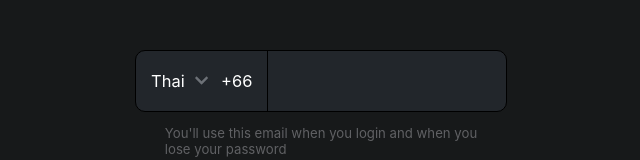
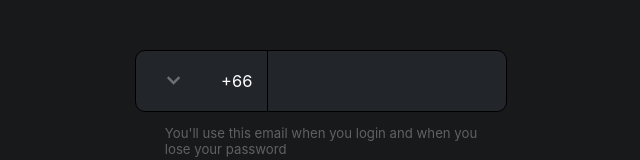
Before and after one commit to iamta-dev/castcle-web, an Angular app: page / in a window 1280 px wide. Both pictures are taken after a click on the button "Next". Shown: the part 207-367 px from the top of the page, without its empty margins (319-959 px from the left). Built offline with nearby package versions, Linux system fonts and the light colour scheme.

Commit message:
fix dropdown

```diff
--- a/src/app/components/dropdown/dropdown.component.html
+++ b/src/app/components/dropdown/dropdown.component.html
@@ -1,5 +1,5 @@
 <div class="dropdown" data-dropdown>
-    <button class="flex-row dropdown-btn" (click)="showDropDown($event)" data-dropdown-button>
+    <button class="flex-row dropdown-btn" (click)="showDropDown($event)">
         <label class="text-white text-xs dropdown-label">{{label}}</label>
         <fa-icon class="arrow-down-icon" [icon]="faChevronDown"></fa-icon>
     </button>
@@ -10,4 +10,5 @@
                 <span class="text-white text-xs text-label">{{option.label}}</span> </a>
         </div>
     </div>
+
 </div>
--- a/src/app/components/dropdown/dropdown.component.scss
+++ b/src/app/components/dropdown/dropdown.component.scss
@@ -11,9 +11,12 @@
     color: #777;
     font-family: inherit;
     font-size: inherit;
-    padding: 0;
 }
 
+.dropdown-menu {
+    height: 100px;
+    overflow: scroll;
+}
 .dropdown-label {
     cursor: pointer;
 }
@@ -50,7 +53,7 @@
     padding-left: 0px;
     padding-right: 0px;
     border-radius: 0.2rem;
-    box-shadow: 0 0.7px 0.7px 0 #ffff;
+    box-shadow: 0.3px 0.3px 0.3px 0.3px #ffff;
     opacity: 0;
     pointer-events: none;
     transform: translateY(-10px);
@@ -63,7 +66,7 @@
 }
 
 .arrow-down-icon {
+    color: #6d7177;
     padding-left: 10px;
-    color: #6d7177;
     font-size: 15px;
 }
--- a/src/app/components/dropdown/dropdown.component.ts
+++ b/src/app/components/dropdown/dropdown.component.ts
@@ -11,14 +11,13 @@ export class DropdownComponent implements OnInit {
 
   faChevronDown = faChevronDown;
 
-  label: string = "dropdown works"
+  @Input() label: string = ""
   @Input() dropdownOption: DropdownOption[] = []
   @Output() onSelectOption = new EventEmitter<DropdownOption>();
 
   constructor() { }
 
   ngOnInit(): void {
-    if (this.dropdownOption.length > 0) this.label = this.dropdownOption[0].label
   }
 
   showDropDown(event: any) {
@@ -33,6 +32,7 @@ export class DropdownComponent implements OnInit {
       if (data.value == value) {
         this.label = data.label
         this.onSelectOption.emit(data)
+        return
       }
     })
   }
```
